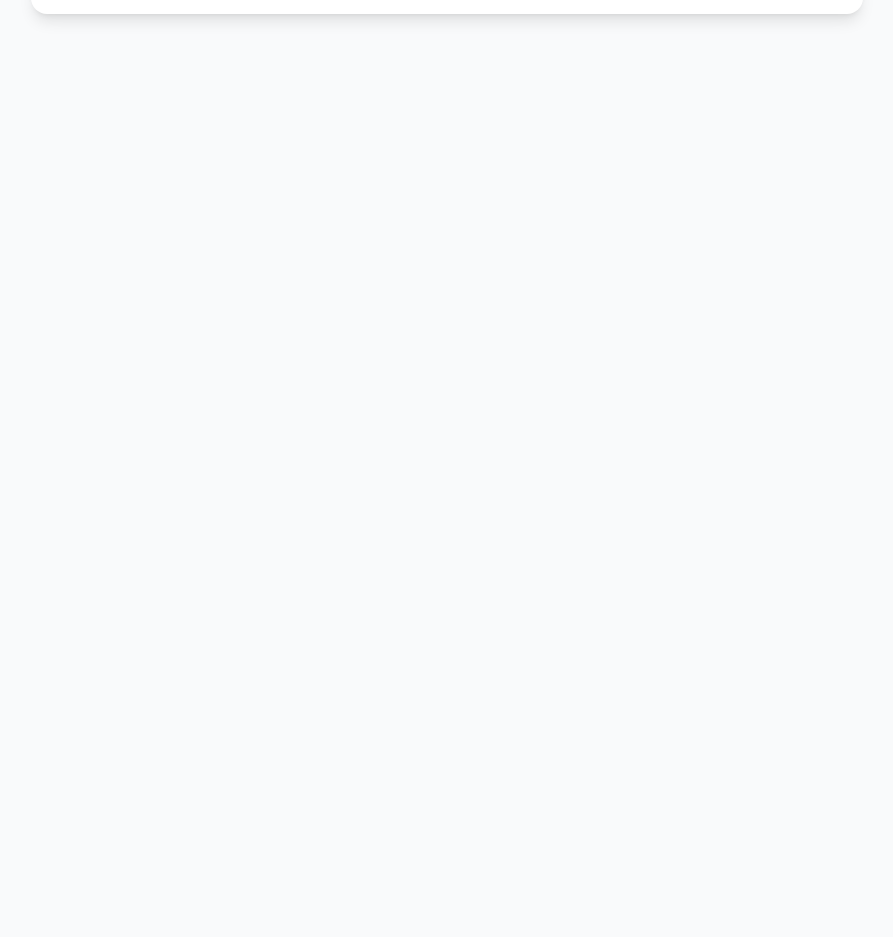
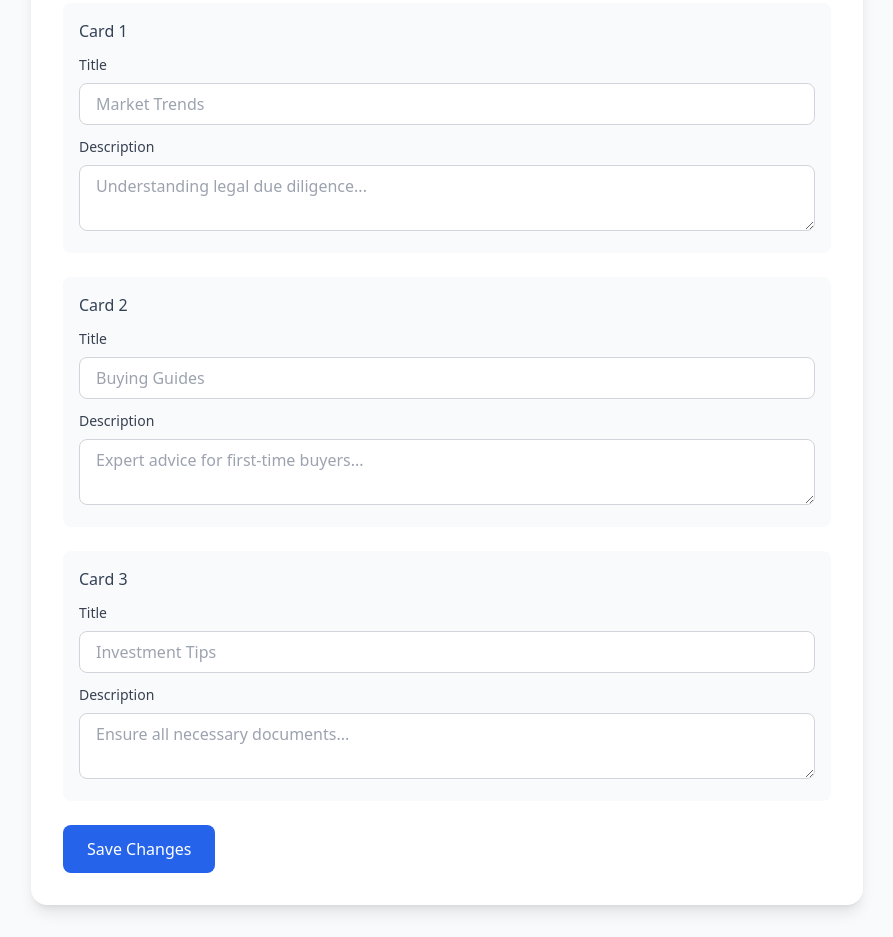
Before and after one commit to kimthedrew/kimutsarticles, a Next.js app: page /admin/settings in a window 1280 px wide. Shown: the part 637-1574 px from the top of the page, without its empty margins (193-1086 px from the left). Before the commit the page ends 800 px from the top, so only its background shows below. Built offline with nearby package versions, Linux system fonts and the light colour scheme; no server answers; sample sign-in values are in the browser's storage.

Commit message:
Add editable feature cards to homepage settings

```diff
--- a/app/admin/settings/page.tsx
+++ b/app/admin/settings/page.tsx
@@ -10,6 +10,12 @@ export default function SettingsPage() {
     heroTitle: '',
     heroSubtitle: '',
     heroTag: '',
+    card1Title: '',
+    card1Description: '',
+    card2Title: '',
+    card2Description: '',
+    card3Title: '',
+    card3Description: '',
   });
   const [passwordForm, setPasswordForm] = useState({
     currentPassword: '',
@@ -40,6 +46,12 @@ export default function SettingsPage() {
           heroTitle: data.heroTitle || '',
           heroSubtitle: data.heroSubtitle || '',
           heroTag: data.heroTag || '',
+          card1Title: data.card1Title || '',
+          card1Description: data.card1Description || '',
+          card2Title: data.card2Title || '',
+          card2Description: data.card2Description || '',
+          card3Title: data.card3Title || '',
+          card3Description: data.card3Description || '',
         });
       }
     } catch (err) {
@@ -229,6 +241,102 @@ export default function SettingsPage() {
                     placeholder="Educational insights for aspiring real estate investors..."
                   />
                 </div>
+
+                <div className="border-t border-gray-200 pt-6 mt-6">
+                  <h3 className="text-lg font-semibold text-slate-700 mb-4">Feature Cards</h3>
+
+                  <div className="space-y-6">
+                    <div className="bg-gray-50 p-4 rounded-lg">
+                      <h4 className="font-medium text-slate-700 mb-3">Card 1</h4>
+                      <div className="space-y-3">
+                        <div>
+                          <label className="block text-sm font-medium text-gray-700 mb-2">
+                            Title
+                          </label>
+                          <input
+                            type="text"
+                            value={settings.card1Title}
+                            onChange={(e) => setSettings({ ...settings, card1Title: e.target.value })}
+                            className="w-full px-4 py-2 border border-gray-300 rounded-lg focus:ring-2 focus:ring-blue-500 focus:border-transparent"
+                            placeholder="Market Trends"
+                          />
+                        </div>
+                        <div>
+                          <label className="block text-sm font-medium text-gray-700 mb-2">
+                            Description
+                          </label>
+                          <textarea
+                            value={settings.card1Description}
+                            onChange={(e) => setSettings({ ...settings, card1Description: e.target.value })}
+                            rows={2}
+                            className="w-full px-4 py-2 border border-gray-300 rounded-lg focus:ring-2 focus:ring-blue-500 focus:border-transparent"
+                            placeholder="Understanding legal due diligence..."
+                          />
+                        </div>
+                      </div>
+                    </div>
+
+                    <div className="bg-gray-50 p-4 rounded-lg">
+                      <h4 className="font-medium text-slate-700 mb-3">Card 2</h4>
+                      <div className="space-y-3">
+                        <div>
+                          <label className="block text-sm font-medium text-gray-700 mb-2">
+                            Title
+                          </label>
+                          <input
+                            type="text"
+                            value={settings.card2Title}
+                            onChange={(e) => setSettings({ ...settings, card2Title: e.target.value })}
+                            className="w-full px-4 py-2 border border-gray-300 rounded-lg focus:ring-2 focus:ring-blue-500 focus:border-transparent"
+                            placeholder="Buying Guides"
+                          />
+                        </div>
+                        <div>
+                          <label className="block text-sm font-medium text-gray-700 mb-2">
+                            Description
+                          </label>
+                          <textarea
+                            value={settings.card2Description}
+                            onChange={(e) => setSettings({ ...settings, card2Description: e.target.value })}
+                            rows={2}
+                            className="w-full px-4 py-2 border border-gray-300 rounded-lg focus:ring-2 focus:ring-blue-500 focus:border-transparent"
+                            placeholder="Expert advice for first-time buyers..."
+                          />
+                        </div>
+                      </div>
+                    </div>
+
+                    <div className="bg-gray-50 p-4 rounded-lg">
+                      <h4 className="font-medium text-slate-700 mb-3">Card 3</h4>
+                      <div className="space-y-3">
+                        <div>
+                          <label className="block text-sm font-medium text-gray-700 mb-2">
+                            Title
+                          </label>
+                          <input
+                            type="text"
+                            value={settings.card3Title}
+                            onChange={(e) => setSettings({ ...settings, card3Title: e.target.value })}
+                            className="w-full px-4 py-2 border border-gray-300 rounded-lg focus:ring-2 focus:ring-blue-500 focus:border-transparent"
+                            placeholder="Investment Tips"
+                          />
+                        </div>
+                        <div>
+                          <label className="block text-sm font-medium text-gray-700 mb-2">
+                            Description
+                          </label>
+                          <textarea
+                            value={settings.card3Description}
+                            onChange={(e) => setSettings({ ...settings, card3Description: e.target.value })}
+                            rows={2}
+                            className="w-full px-4 py-2 border border-gray-300 rounded-lg focus:ring-2 focus:ring-blue-500 focus:border-transparent"
+                            placeholder="Ensure all necessary documents..."
+                          />
+                        </div>
+                      </div>
+                    </div>
+                  </div>
+                </div>
               </div>
 
               <button
--- a/app/page.tsx
+++ b/app/page.tsx
@@ -7,6 +7,12 @@ interface SiteSettings {
   heroTitle: string;
   heroSubtitle: string;
   heroTag: string;
+  card1Title: string;
+  card1Description: string;
+  card2Title: string;
+  card2Description: string;
+  card3Title: string;
+  card3Description: string;
 }
 
 export default function Home() {
@@ -15,6 +21,12 @@ export default function Home() {
     heroTitle: 'Real Estate Insights',
     heroSubtitle: 'Educational insights for aspiring real estate investors. Stay informed with expert analysis, market trends, and proven investment strategies.',
     heroTag: 'Key Insights',
+    card1Title: 'Market Trends',
+    card1Description: 'Understanding legal due diligence is crucial for real estate transactions. Stay updated with the latest market analysis.',
+    card2Title: 'Buying Guides',
+    card2Description: 'Expert advice for first-time buyers and seasoned property investors. Navigate the market with confidence.',
+    card3Title: 'Investment Tips',
+    card3Description: 'Ensure all necessary documents are thoroughly reviewed to mitigate risks and protect your investment.',
   });
 
   useEffect(() => {
@@ -35,6 +47,12 @@ export default function Home() {
             heroTitle: data.heroTitle || 'Real Estate Insights',
             heroSubtitle: data.heroSubtitle || 'Educational insights for aspiring real estate investors. Stay informed with expert analysis, market trends, and proven investment strategies.',
             heroTag: data.heroTag || 'Key Insights',
+            card1Title: data.card1Title || 'Market Trends',
+            card1Description: data.card1Description || 'Understanding legal due diligence is crucial for real estate transactions. Stay updated with the latest market analysis.',
+            card2Title: data.card2Title || 'Buying Guides',
+            card2Description: data.card2Description || 'Expert advice for first-time buyers and seasoned property investors. Navigate the market with confidence.',
+            card3Title: data.card3Title || 'Investment Tips',
+            card3Description: data.card3Description || 'Ensure all necessary documents are thoroughly reviewed to mitigate risks and protect your investment.',
           });
         }
       })
@@ -103,9 +121,9 @@ export default function Home() {
                 <path strokeLinecap="round" strokeLinejoin="round" strokeWidth={2} d="M13 7h8m0 0v8m0-8l-8 8-4-4-6 6" />
               </svg>
             </div>
-            <h3 className="text-2xl font-semibold mb-4">Market Trends</h3>
+            <h3 className="text-2xl font-semibold mb-4">{settings.card1Title}</h3>
             <p className="text-slate-200 leading-relaxed">
-              Understanding legal due diligence is crucial for real estate transactions. Stay updated with the latest market analysis.
+              {settings.card1Description}
             </p>
           </div>
 
@@ -115,9 +133,9 @@ export default function Home() {
                 <path strokeLinecap="round" strokeLinejoin="round" strokeWidth={2} d="M3 12l2-2m0 0l7-7 7 7M5 10v10a1 1 0 001 1h3m10-11l2 2m-2-2v10a1 1 0 01-1 1h-3m-6 0a1 1 0 001-1v-4a1 1 0 011-1h2a1 1 0 011 1v4a1 1 0 001 1m-6 0h6" />
               </svg>
             </div>
-            <h3 className="text-2xl font-semibold mb-4">Buying Guides</h3>
+            <h3 className="text-2xl font-semibold mb-4">{settings.card2Title}</h3>
             <p className="text-slate-200 leading-relaxed">
-              Expert advice for first-time buyers and seasoned property investors. Navigate the market with confidence.
+              {settings.card2Description}
             </p>
           </div>
 
@@ -127,9 +145,9 @@ export default function Home() {
                 <path strokeLinecap="round" strokeLinejoin="round" strokeWidth={2} d="M9 12l2 2 4-4m6 2a9 9 0 11-18 0 9 9 0 0118 0z" />
               </svg>
             </div>
-            <h3 className="text-2xl font-semibold mb-4">Investment Tips</h3>
+            <h3 className="text-2xl font-semibold mb-4">{settings.card3Title}</h3>
             <p className="text-slate-200 leading-relaxed">
-              Ensure all necessary documents are thoroughly reviewed to mitigate risks and protect your investment.
+              {settings.card3Description}
             </p>
           </div>
         </div>
--- a/models/SiteSettings.ts
+++ b/models/SiteSettings.ts
@@ -13,6 +13,30 @@ const SiteSettingsSchema = new mongoose.Schema({
     type: String,
     default: 'Key Insights',
   },
+  card1Title: {
+    type: String,
+    default: 'Market Trends',
+  },
+  card1Description: {
+    type: String,
+    default: 'Understanding legal due diligence is crucial for real estate transactions. Stay updated with the latest market analysis.',
+  },
+  card2Title: {
+    type: String,
+    default: 'Buying Guides',
+  },
+  card2Description: {
+    type: String,
+    default: 'Expert advice for first-time buyers and seasoned property investors. Navigate the market with confidence.',
+  },
+  card3Title: {
+    type: String,
+    default: 'Investment Tips',
+  },
+  card3Description: {
+    type: String,
+    default: 'Ensure all necessary documents are thoroughly reviewed to mitigate risks and protect your investment.',
+  },
   updatedAt: {
     type: Date,
     default: Date.now,
```
